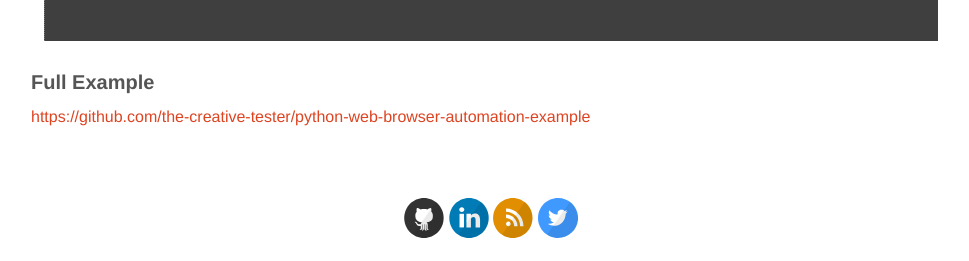
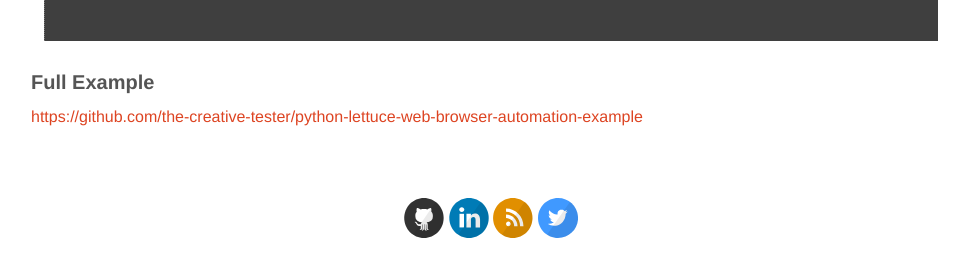
Before and after one commit to the-creative-tester/blog, a Jekyll site: the page built from _posts/2015-11-10-Python-Web-Browser-Automation.md, in a window 1280 px wide and 900 px high, scrolled down 8117 px. Shown: the part 636-897 px from the top of the window, without its empty margins (149-1118 px from the left). Built offline with Jekyll 4.4.1, drawn with Linux system fonts in a browser that asks for light colours; nearby versions of some CDN libraries.

Commit message:
update python web browser automation post

```diff
--- a/_posts/2015-11-10-Python-Web-Browser-Automation.md
+++ b/_posts/2015-11-10-Python-Web-Browser-Automation.md
@@ -348,4 +348,4 @@ Total 1 of 1 scenarios passed!
 
 ### Full Example
 
-<https://github.com/the-creative-tester/python-web-browser-automation-example>
+<https://github.com/the-creative-tester/python-lettuce-web-browser-automation-example>
```
